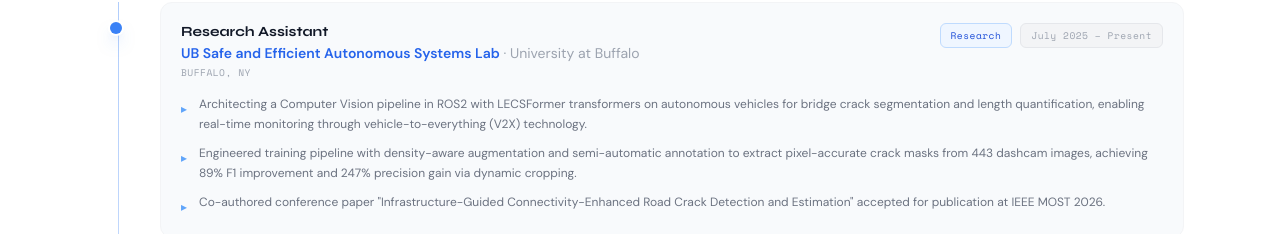
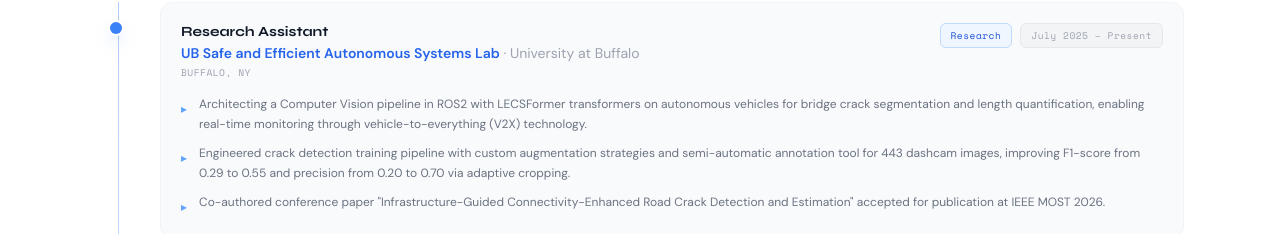
Before and after one commit to swarat17/swarat17.github.io, a Next.js app: page / in a window 1280 px wide. Shown: the part 3374-3608 px from the top of the page. Built offline with nearby package versions, Linux system fonts and the light colour scheme.

Commit message:
more experience updates

```diff
--- a/src/components/Experience.js
+++ b/src/components/Experience.js
@@ -13,7 +13,7 @@ const experiences = [
     orgColor: 'text-blue-600 dark:text-blue-400',
     bullets: [
       'Architecting a Computer Vision pipeline in ROS2 with LECSFormer transformers on autonomous vehicles for bridge crack segmentation and length quantification, enabling real-time monitoring through vehicle-to-everything (V2X) technology.',
-      'Engineered training pipeline with density-aware augmentation and semi-automatic annotation to extract pixel-accurate crack masks from 443 dashcam images, achieving 89% F1 improvement and 247% precision gain via dynamic cropping.',
+      'Engineered crack detection training pipeline with custom augmentation strategies and semi-automatic annotation tool for 443 dashcam images, improving F1-score from 0.29 to 0.55 and precision from 0.20 to 0.70 via adaptive cropping.',
       'Co-authored conference paper "Infrastructure-Guided Connectivity-Enhanced Road Crack Detection and Estimation" accepted for publication at IEEE MOST 2026.',
     ],
   },
```
